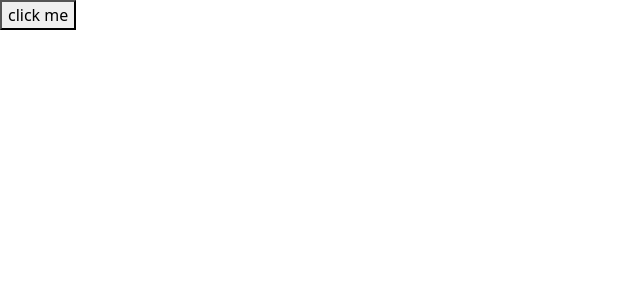
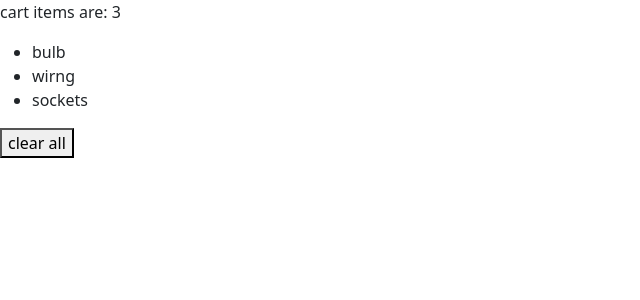
Before and after one commit to abdullahbhattidev/React-Learning, a React (Vite) app: page / in a window 1280 px wide. Shown: the top 300 px of the page, without its empty margins (0-640 px from the left). Built offline with nearby package versions, Linux system fonts and the light colour scheme; the HTML template or start-up script is replaced by a standard one.

Commit message:
sharing state between between components

```diff
--- a/src/App.tsx
+++ b/src/App.tsx
@@ -6,30 +6,43 @@ import { useState } from "react";
 import Like from "./likeButton";
 import Message from "./message";
 import produce from "immer";
+import Cart from "./cart"
+import Navbar from "./navbar";
 function App() {
 
-const[bug, setBug] = useState([
-      {id: 1, title:"bug1", fixed: false},
-      {id: 2, title:"bug2", fixed: true}
-    ])
-
-const handleClick= ()=> {
-  // setBug(bug.map(bugs=> (bugs.id===1? {...bugs, fixed: true} :bugs) ));
-  setBug(produce(draft => {
-   const bugg =  draft.find(bug => bug.id === 1);
-   console.log(bugg);
-    if(bugg)
-    bugg.fixed = true;
-  }))
-
-}
+  const [products,  setproducts] = useState(["bulb", "wirng", "sockets"])
 
   return(
     <>
-    <button onClick={handleClick}>click me</button>
-    {bug[0].fixed && <p>{bug[0].title}</p>}
+        <Navbar itemsCount={products.length}/>
+        <Cart clearitems={()=> setproducts([])} items={products}/>
+
     </>
+
   )
+
+// const[bug, setBug] = useState([
+//       {id: 1, title:"bug1", fixed: false},
+//       {id: 2, title:"bug2", fixed: true}
+//     ])
+
+// const handleClick= ()=> {
+//   // setBug(bug.map(bugs=> (bugs.id===1? {...bugs, fixed: true} :bugs) ));
+//   setBug(produce(draft => {
+//    const bugg =  draft.find(bug => bug.id === 1);
+//    console.log(bugg);
+//     if(bugg)
+//     bugg.fixed = true;
+//   }))
+
+// }
+
+//   return(
+//     <>
+//     <button onClick={handleClick}>click me</button>
+//     {bug[0].fixed && <p>{bug[0].title}</p>}
+//     </>
+//   )
 
 
 // return(
--- /dev/null
+++ b/src/cart.tsx
@@ -0,0 +1,18 @@
+interface props {
+    items: string [];
+    clearitems: () => void;
+}
+
+function Cart({items, clearitems}:props) {
+    return(
+        <>
+        <ul>
+        {items.map(item => <li>{item}</li>)}
+        </ul>
+        <button onClick={clearitems}>clear all</button>
+        </>
+    )
+
+}
+
+export default Cart;
--- /dev/null
+++ b/src/navbar.tsx
@@ -0,0 +1,10 @@
+interface props{
+    itemsCount : number;
+}
+
+function Navbar({itemsCount}: props){
+    return(
+        <p>cart items are: {itemsCount}</p>
+    )
+}
+export default Navbar
```
